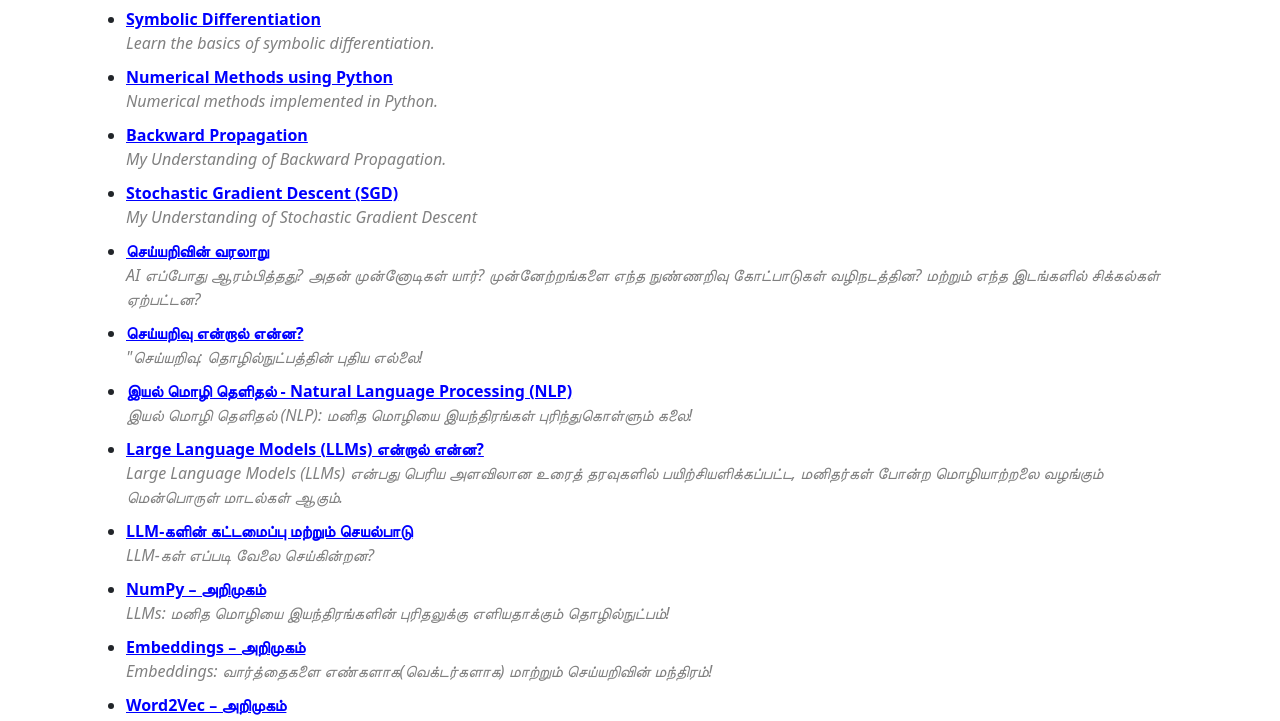
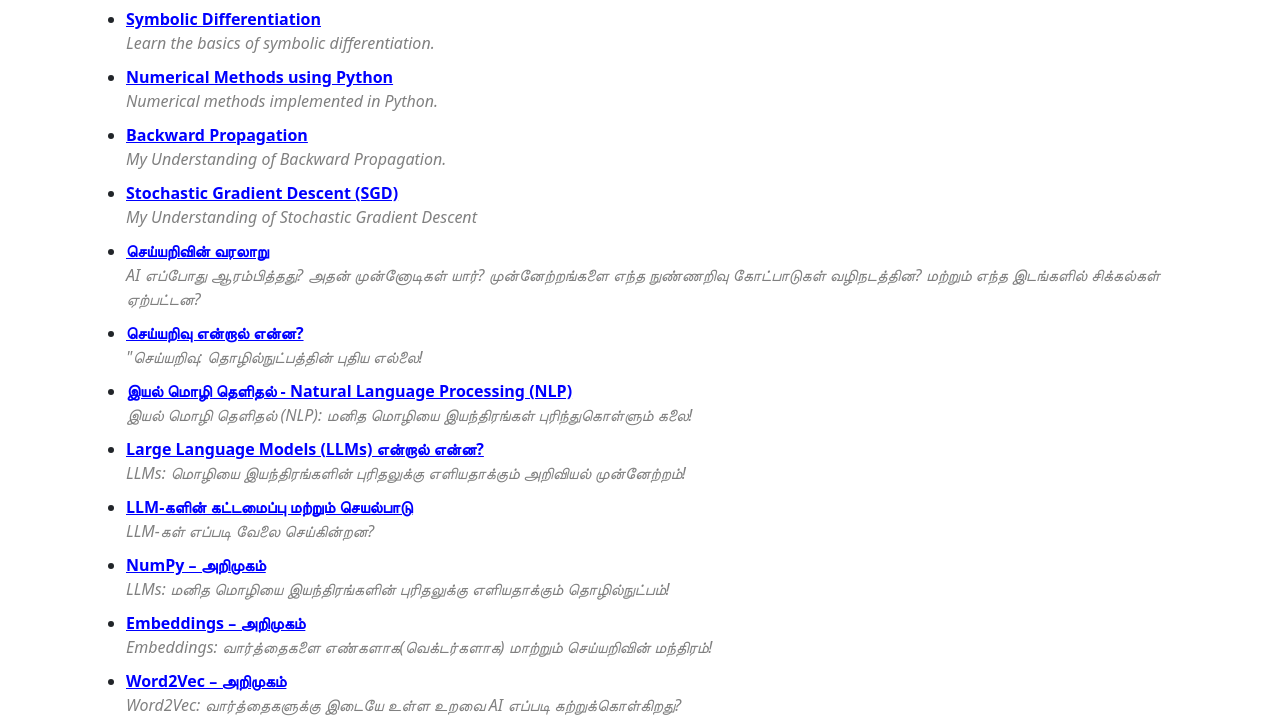
Before and after one commit to tamil-phy/tamil-phy.github.io, a plain HTML site: page blog.html in a window 1280 px wide. Shown: the part 366-1087 px from the top of the page. Drawn offline with nearby package versions, Linux system fonts and the light colour scheme.

Commit message:
changed description for all the items

```diff
--- a/blog.html
+++ b/blog.html
@@ -113,7 +113,7 @@
             <a class="blog-title" href="blog-post.html?file=posts/post9.md&title=Large%20Language%20Model%20Introduction%20in%20tamil">
                 Large Language Models (LLMs) என்றால் என்ன?
             </a>
-            <div class="blog-description">Large Language Models (LLMs) என்பது பெரிய அளவிலான உரைத் தரவுகளில் பயிற்சியளிக்கப்பட்ட, மனிதர்கள் போன்ற மொழியாற்றலை வழங்கும் மென்பொருள் மாடல்கள் ஆகும்.</div>
+            <div class="blog-description">LLMs: மொழியை இயந்திரங்களின் புரிதலுக்கு எளியதாக்கும் அறிவியல் முன்னேற்றம்!</div>
         </li>
         <li data-category="Tamil">
             <a class="blog-title" href="blog-post.html?file=posts/post10.md&title=Large%20Language%20Model%20How%20Do%20They%20Work%20in%20tamil">
```
